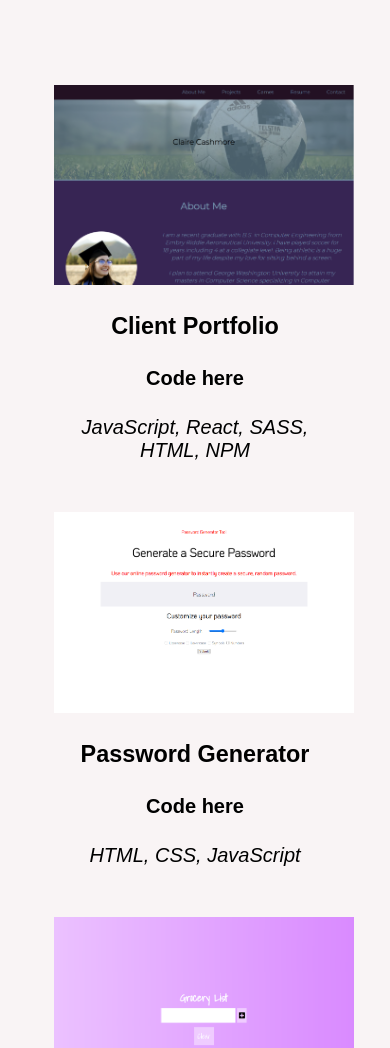
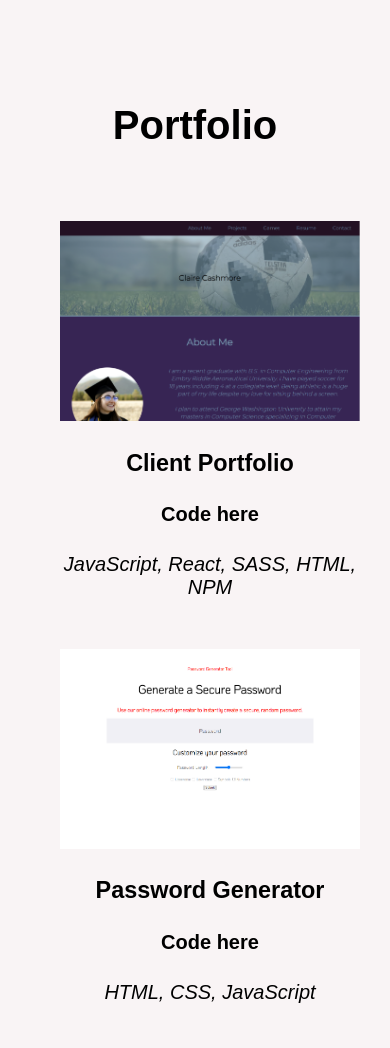
Before and after one commit to Fikcup/react-portfolio, a React (Create React App) app: page /portfolio in a window 390 px wide. Shown: the part 520-1568 px from the top of the page. Built offline with nearby package versions, Linux system fonts and the light colour scheme; a web font is replaced by a local one.

Commit message:
feat : added section titles and title styling

```diff
--- a/src/App.scss
+++ b/src/App.scss
@@ -18,3 +18,7 @@ LINK {
 li {
   list-style: none;
 }
+
+.sectionTitle {
+  @include setSectionTitle();
+}
--- a/src/_mixins.scss
+++ b/src/_mixins.scss
@@ -8,6 +8,11 @@
 @mixin sectionTopSpacing {
     padding-top: 50px;
     padding-bottom: 50px;
+}
+
+@mixin setSectionTitle {
+    font-size: $sectionTitleSize;
+    padding-bottom: $sectionTitleSpacing;
 }
 
 @mixin setMarginPadding {
--- a/src/components/About/index.js
+++ b/src/components/About/index.js
@@ -4,6 +4,8 @@ import './style.scss';
 const About = () => {
     return (
         <section id="about">
+            <h2 className="sectionTitle">About Me</h2>
+
             <img src="../assets/profile-picture.jpg" alt="Rhys Wright" id="profileImg"/>
 
             <p>Rhys Wright is a software developer focused on improving and gaining additional experience in the tech industry. They primarily develop web applications using HTML, CSS, JavaScript, React, and SQL. Rhys is a self taught developer who currently works as a full stack web development tutor and centralized grader for 2U. They are currently looking to gain additional experience working with the full software development life cycle.</p>
--- a/src/components/Contact/index.js
+++ b/src/components/Contact/index.js
@@ -17,6 +17,9 @@ export const Contact = () => {
     };
 
     return (
+        <section id="contact">
+            <h2 className="sectionTitle">Let's Work Together</h2>
+
             <form ref={form} onSubmit={sendEmail} name="contactForm">
                 <label>Name</label><br />
                 <input type="text" name="user_name" /><br />
@@ -26,6 +29,7 @@ export const Contact = () => {
                 <textarea name="message" /><br />
                 <input type="submit" value="Send" />
             </form>
+        </section>
     );
 }
 
--- a/src/components/Portfolio/index.js
+++ b/src/components/Portfolio/index.js
@@ -1,14 +1,17 @@
 import React from 'react';
+import './style.scss';
 import Project from '../Project';
 import projects from './projects.json';
-import './style.scss';
 
 
 // Maps JSON file and inputs content as props to output a portfolio
 
 const Portfolio = () => {
     return (
-        <section id="portfolio" className="projectContainer">
+        <section id="portfolio">
+            <h2 className="sectionTitle">Portfolio</h2>
+
+            <article className="projectContainer">
                 {projects.map((projects) => (
                     <Project
                         name = {projects.name}
@@ -18,6 +21,7 @@ const Portfolio = () => {
                         desc = {projects.desc}
                     />
                 ))}
+            </article>
         </section>
     );
 }
--- a/src/components/Portfolio/style.scss
+++ b/src/components/Portfolio/style.scss
@@ -6,16 +6,6 @@
     @include setSectionBackground();
 }
 
-#portfolio h2 {
-    @include setSectionTitle();
-}
-
 .projectContainer {
     @include projectFlexProperties();
 }
-
-@media screen and (max-width: 992px) {
-    .projectContainer {
-        display: block;
-    }
-}
--- a/src/components/Project/index.js
+++ b/src/components/Project/index.js
@@ -5,7 +5,7 @@ import './style.scss';
 
 const Project = (props) => {
     return (
-        <div className="project">
+        <article className="project">
             <a target="_blank" rel="noreferrer" href={props.deployment}>
                 <img src={props.src} alt={props.name} />
                 <h3>{props.name}</h3>
@@ -16,7 +16,7 @@ const Project = (props) => {
                 </a>
             </h4>
             <p>{props.desc}</p>
-        </div>
+        </article>
     );
 }
 
--- a/src/components/Resume/index.js
+++ b/src/components/Resume/index.js
@@ -3,7 +3,9 @@ import './style.scss';
 
 const Resume = () => {
     return (
-        <section>
+        <section id="resume">
+            <h2 className="sectionTitle">Resume</h2>
+
             <a href="../public/assets/Resume.pdf" download>Resume</a>
 
             <h2>Front-End Languages</h2>
```
Lines whose indentation alone changed are shown as unchanged.
